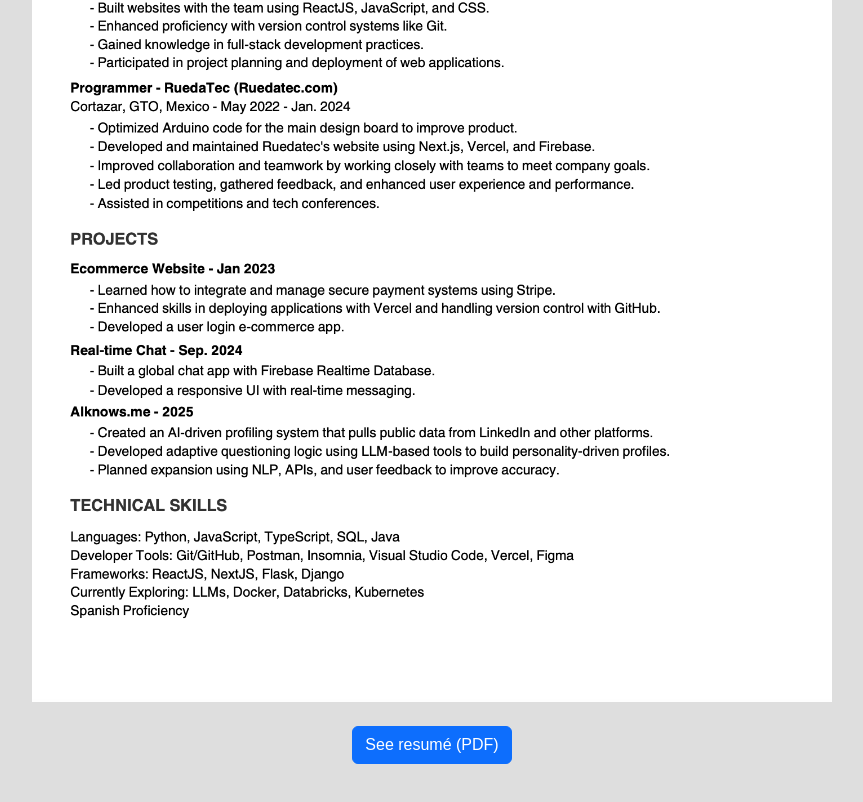
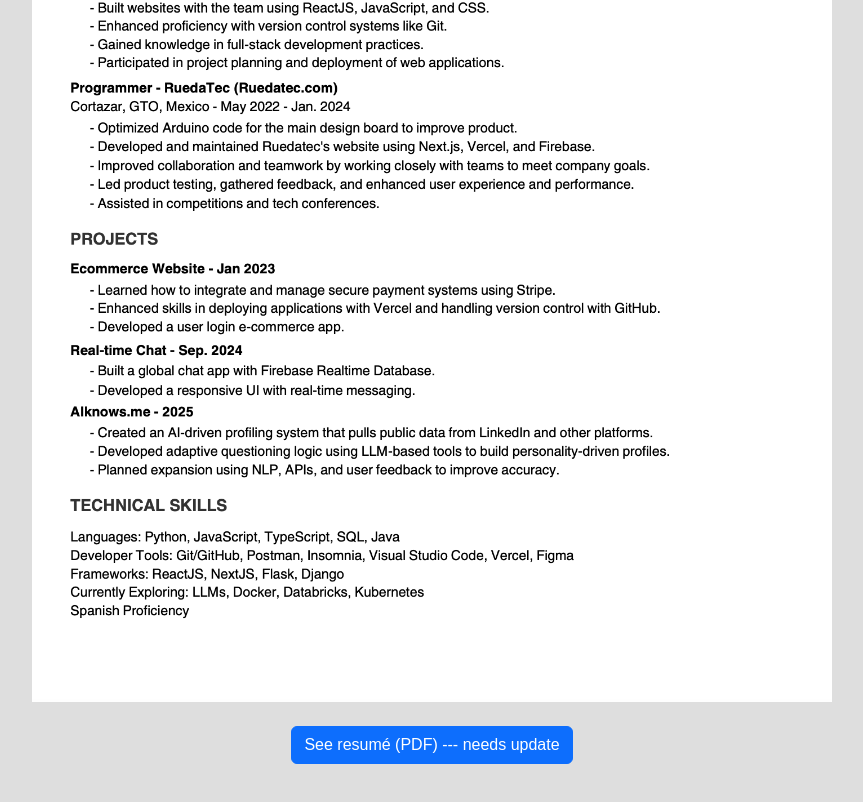
Before and after one commit to 321david123/port, a plain HTML site: page assets/davidcv/index.html in a window 1280 px wide. Shown: the part 573-1375 px from the top of the page, without its empty margins (208-1071 px from the left). Drawn offline with nearby package versions, Linux system fonts and the light colour scheme; files that its build step writes are made by us from their sources; a web font is replaced by a local one.

Commit message:
Update index.html

```diff
--- a/assets/davidcv/index.html
+++ b/assets/davidcv/index.html
@@ -189,6 +189,6 @@
     </div>
     <div class="text-center my-4">
       <a href="./resume.pdf" target="_blank" class="btn btn-primary">
-        See resumé (PDF)
+        See resumé (PDF) --- needs update
       </a>
     </div>
```
